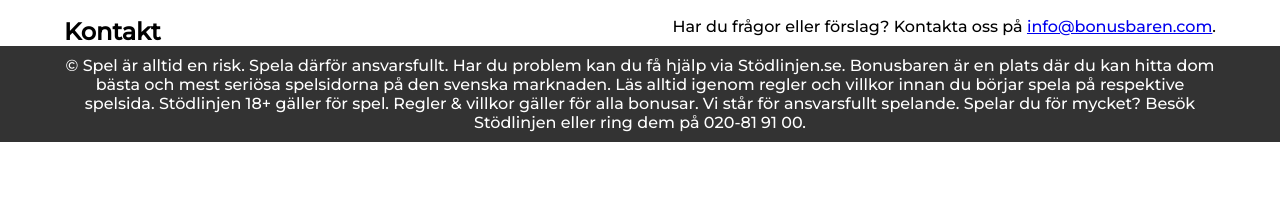
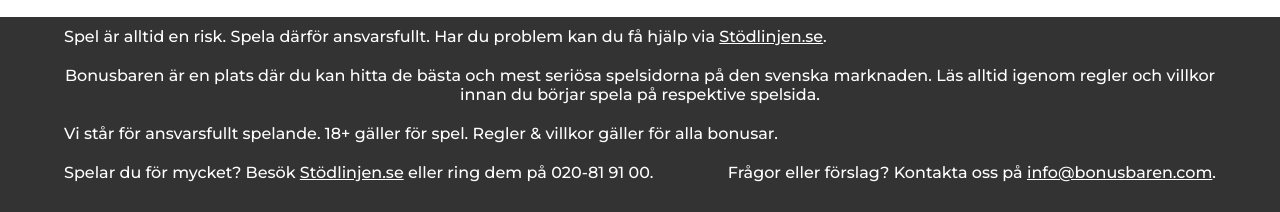
Before and after one commit to ichi342/BonusBaren, a plain HTML site: page index.html in a window 1280 px wide. Shown: the part 1145-1357 px from the top of the page. Before the commit the page ends 1287 px from the top, so only its background shows below. Drawn offline with Linux system fonts and the light colour scheme.

Commit message:
Update index.html

```diff
--- a/index.html
+++ b/index.html
@@ -54,8 +54,10 @@
         }
 
         .header-images img {
-            border-radius: 5px; /* Runda hörnen på bilderna */
-        }
+    width: 60px; /* Anpassa bredden för att fylla utrymmet */
+    height: 30px; /* Anpassa höjden för att fylla utrymmet */
+    border-radius: 5px; /* Runda hörnen på bilderna */
+}
 
         .header-images img:first-child, .header-images img:last-child {
             width: 60px; /* Ändra bredden för rektangulära bilder */
@@ -77,6 +79,12 @@
             font-size: 36px;
             margin-bottom: 20px;
         }
+        .footer-section {
+    margin-bottom: 20px; /* Ange önskat mellanrum mellan varje footer-sektion */
+}
+        .empty-space {
+    height: 20px; /* Ange önskad höjd för mellanrummet */
+}
 
         .btn {
             display: inline-block;
@@ -124,6 +132,10 @@
             padding-left: 20px;
             margin: 10px 0;
         }
+        .footer-section a {
+    color: #fff; /* Ändra färgen till vit */
+    text-decoration: underline; /* Understryk länkarna */
+}
 
         /* Stilar för sidfoten */
         footer {
@@ -184,8 +196,10 @@
             <h1>BonusBaren</h1>
             <!-- Lägg till navigationsmeny här om du vill -->
             <div class="header-images">
-                <img src="bilder/image1.png" alt="Bild 1">
-                <img src="bilder/image2.png" alt="Bild 2">
+                <a href="https://www.stodlinjen.se" target="_blank">
+                    <img src="bilder/image2.png" alt="Bild 2">
+                </a>
+
                 <img src="bilder/image3.png" alt="Bild 3">
             </div>
         </div>
@@ -298,25 +312,23 @@
         </div>
     </section>
 
-    <section id="contact">
-        <div class="container">
-            <h2>Kontakt</h2>
-            <p>Har du frågor eller förslag? Kontakta oss på <a href="mailto:info@bonusbaren.com">info@bonusbaren.com</a>.</p>
-        </div>
-    </section>
-
     <footer>
         <div class="container">
-            <p>&copy;
-                Spel är alltid en risk. Spela därför ansvarsfullt. Har du problem kan du få hjälp via Stödlinjen.se.
+            <div class="footer-section">
+                <p>Spel är alltid en risk. Spela därför ansvarsfullt. Har du problem kan du få hjälp via <a href="http://www.stodlinjen.se">Stödlinjen.se</a>.</p>
+            </div>
+            <div class="footer-section">
+                <p>Bonusbaren är en plats där du kan hitta de bästa och mest seriösa spelsidorna på den svenska marknaden. Läs alltid igenom regler och villkor innan du börjar spela på respektive spelsida.</p>
+            </div>
+            <div class="footer-section">
+                <p>Vi står för ansvarsfullt spelande. 18+ gäller för spel. Regler & villkor gäller för alla bonusar.</p>
 
-                Bonusbaren är en plats där du kan hitta dom bästa och mest seriösa spelsidorna på den svenska marknaden. Läs alltid igenom regler och villkor innan du börjar spela på respektive spelsida.
-
-                Stödlinjen
-                18+ gäller för spel. Regler & villkor gäller för alla bonusar. Vi står för ansvarsfullt spelande. Spelar du för mycket? Besök Stödlinjen eller ring dem på 020-81 91 00.
-
-                </p>
+            </div>
+            <div class="footer-section">
+                <p>Spelar du för mycket? Besök <a href="http://www.stodlinjen.se">Stödlinjen.se</a> eller ring dem på 020-81 91 00.</p>
+            </div>
+            <div class="footer-section">
+                <p>Frågor eller förslag? Kontakta oss på <a href="mailto:info@bonusbaren.com">info@bonusbaren.com</a>.</p>
+            </div>
         </div>
     </footer>
-</body>
-</html>
```
